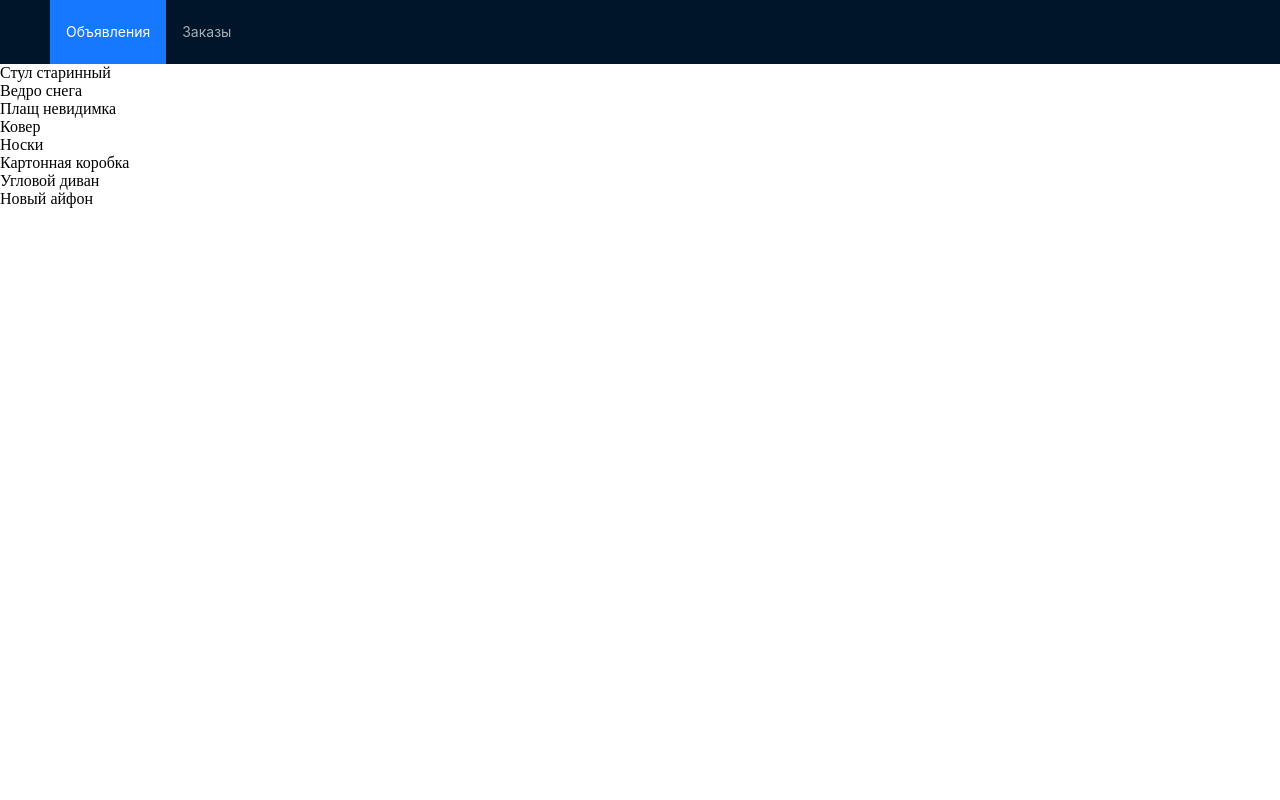
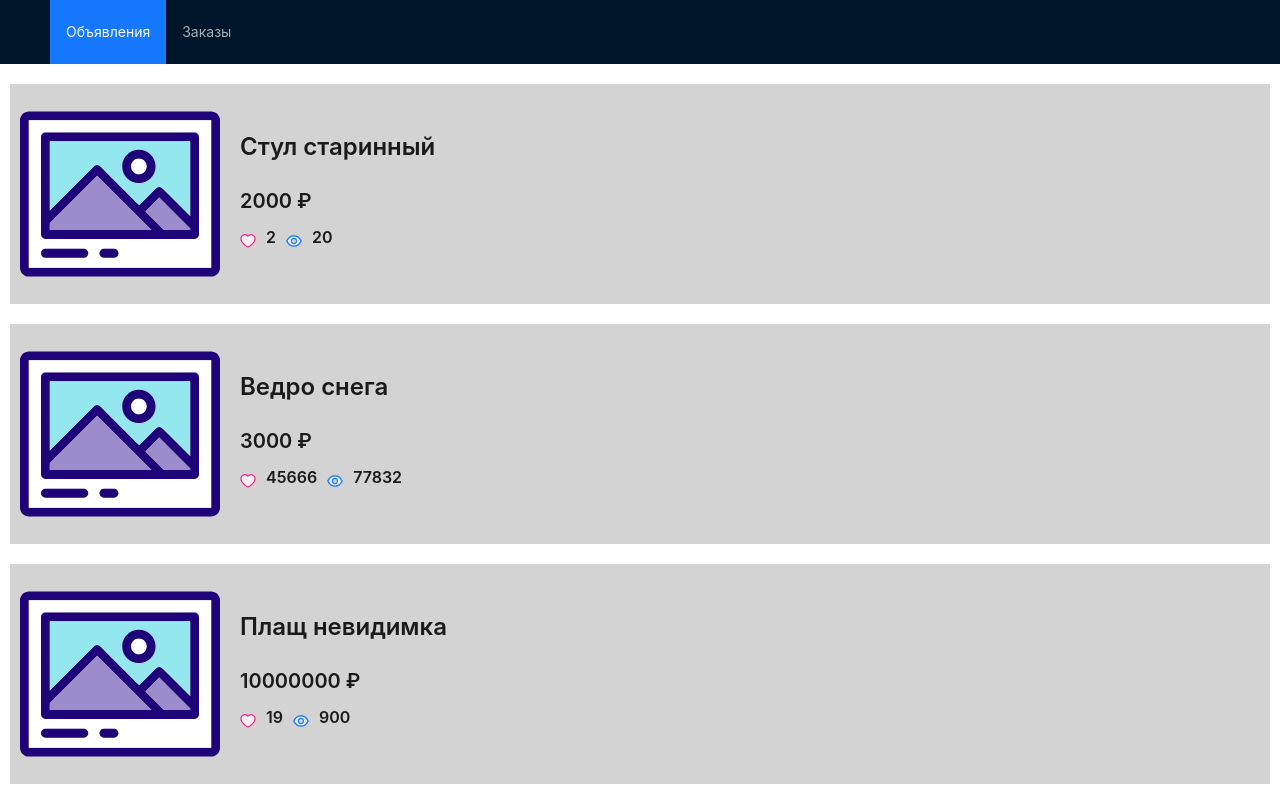
Before and after one commit to AidaChernyavskaya/avito, a React (Create React App) app: page /advertisements in a window 1280 px wide. Shown: the top 800 px of the page. Built offline with nearby package versions, Linux system fonts and the light colour scheme; data requests are answered from the project's data file.

Commit message:
Add advertisement card

```diff
--- a/src/pages/AllAdvertisements.tsx
+++ b/src/pages/AllAdvertisements.tsx
@@ -2,6 +2,9 @@ import React, {useEffect, useState} from 'react';
 import Navbar from "../components/library/Navbar/Navbar";
 import AdsService from "../API/AdsService";
 import {Advertisement} from "../types";
+import ImageIcon from "../static/image_icon.svg";
+import {Image, Typography} from "antd";
+import {EyeTwoTone, HeartTwoTone} from "@ant-design/icons";
 
 const AllAdvertisements = () => {
     const [ads, setAds] = useState<Advertisement[]>([]);
@@ -18,7 +21,29 @@ const AllAdvertisements = () => {
     return (
         <div data-testid="ads-page">
             <Navbar/>
-            {ads.map(el => (<div>{el.name}</div>))}
+            {ads.map(el => (
+                <div key={el.id} className={'advertisement'}>
+                    <Image
+                        alt={'Фото товара'} title={'Фото товара'}
+                        src={el.imageUrl} fallback={ImageIcon}
+                        width={200} height={200}
+                    />
+                    <div className={'advertisement_info'}>
+                        <Typography.Title level={3}>{el.name}</Typography.Title>
+                        <Typography.Title level={4}>{el.price} ₽</Typography.Title>
+                        <div className={'advertisement_stats'}>
+                            <div className={'advertisement_stats__elem'}>
+                                <HeartTwoTone twoToneColor="#eb2f96" className={'icon'}/>
+                                <Typography.Title level={5}>{el.likes}</Typography.Title>
+                            </div>
+                            <div className={'advertisement_stats__elem'} >
+                                <EyeTwoTone className={'icon'}/>
+                                <Typography.Title level={5}>{el.views}</Typography.Title>
+                            </div>
+                        </div>
+                    </div>
+                </div>
+            ))}
         </div>
     );
 };
--- a/src/styles/App.css
+++ b/src/styles/App.css
@@ -4,4 +4,34 @@
   box-sizing: border-box;
 }
 
+.advertisement {
+  background: lightgrey;
+  margin: 20px 10px 0;
+  padding: 10px;
+  display: grid;
+  grid-template-columns: max-content auto;
+  grid-column-gap: 20px;
+  align-content: center;
+  align-items: center;
+  cursor: pointer;
+}
+.advertisement_stats {
+  display: grid;
+  grid-template-columns: max-content max-content;
+  grid-column-gap: 10px;
+}
+.advertisement_stats__elem {
+  display: flex;
+  justify-content: space-between;
+  align-items: center;
+}
+
+.icon {
+  margin-right: 10px;
+}
+
+h5:where(.css-dev-only-do-not-override-14i19y2).ant-typography {
+  margin-bottom: 0;
+}
+
 /*# sourceMappingURL=App.css.map */
--- a/src/styles/App.sass
+++ b/src/styles/App.sass
@@ -3,7 +3,27 @@
   padding: 0
   box-sizing: border-box
 
-//.ant-menu-dark.ant-menu-horizontal >.ant-menu-item-selected,
-//.ant-menu-dark.ant-menu-horizontal >.ant-menu-item-selected:hover,
-//.ant-menu-dark>.ant-menu .ant-menu-item-selected
-//  background-color: rgba(169, 37, 112, 0.92)
+.advertisement
+  background: lightgrey
+  margin: 20px 10px 0
+  padding: 10px
+  display: grid
+  grid-template-columns: max-content auto
+  grid-column-gap: 20px
+  align-content: center
+  align-items: center
+  cursor: pointer
+  &_stats
+    display: grid
+    grid-template-columns: max-content max-content
+    grid-column-gap: 10px
+    &__elem
+      display: flex
+      justify-content: space-between
+      align-items: center
+
+.icon
+  margin-right: 10px
+
+h5:where(.css-dev-only-do-not-override-14i19y2).ant-typography
+  margin-bottom: 0
```
Also changed, not shown: src/static/image_icon.svg (added), 1 other file (tests, documents, lock files or other folders).
